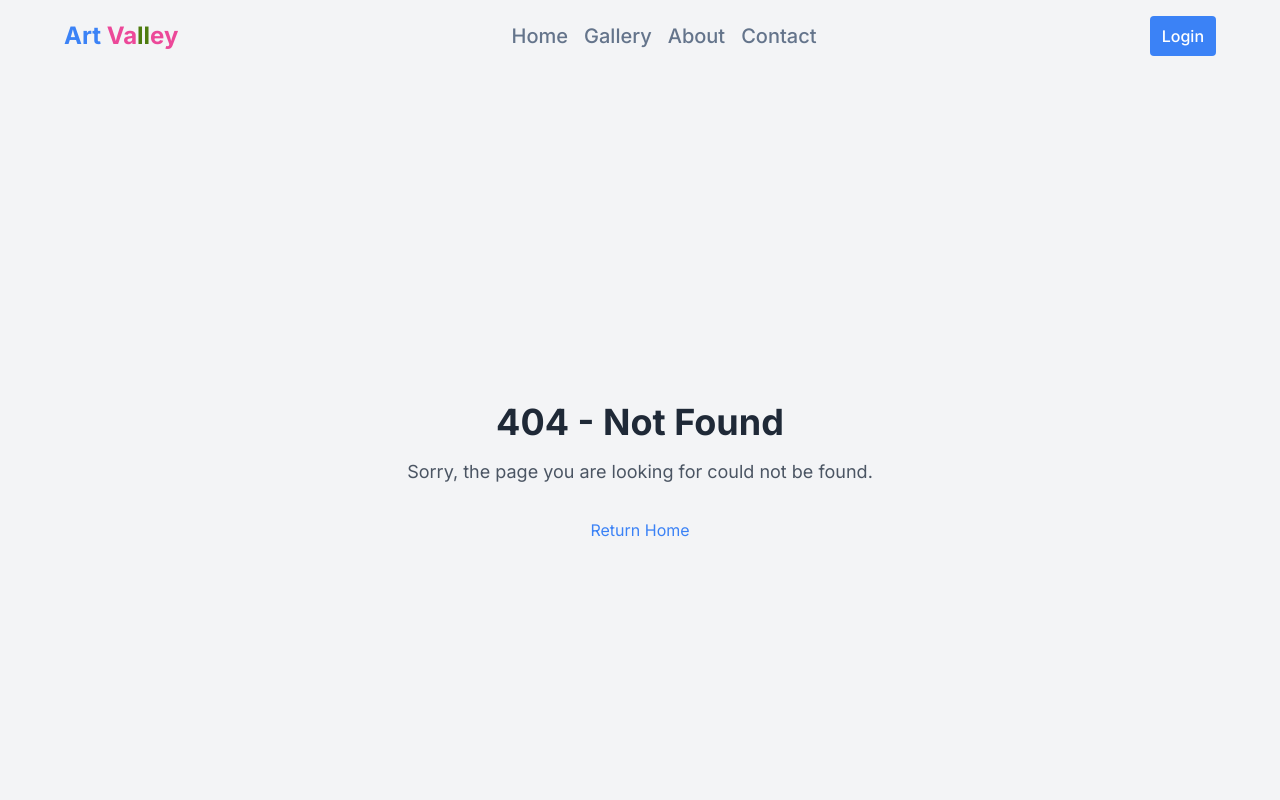
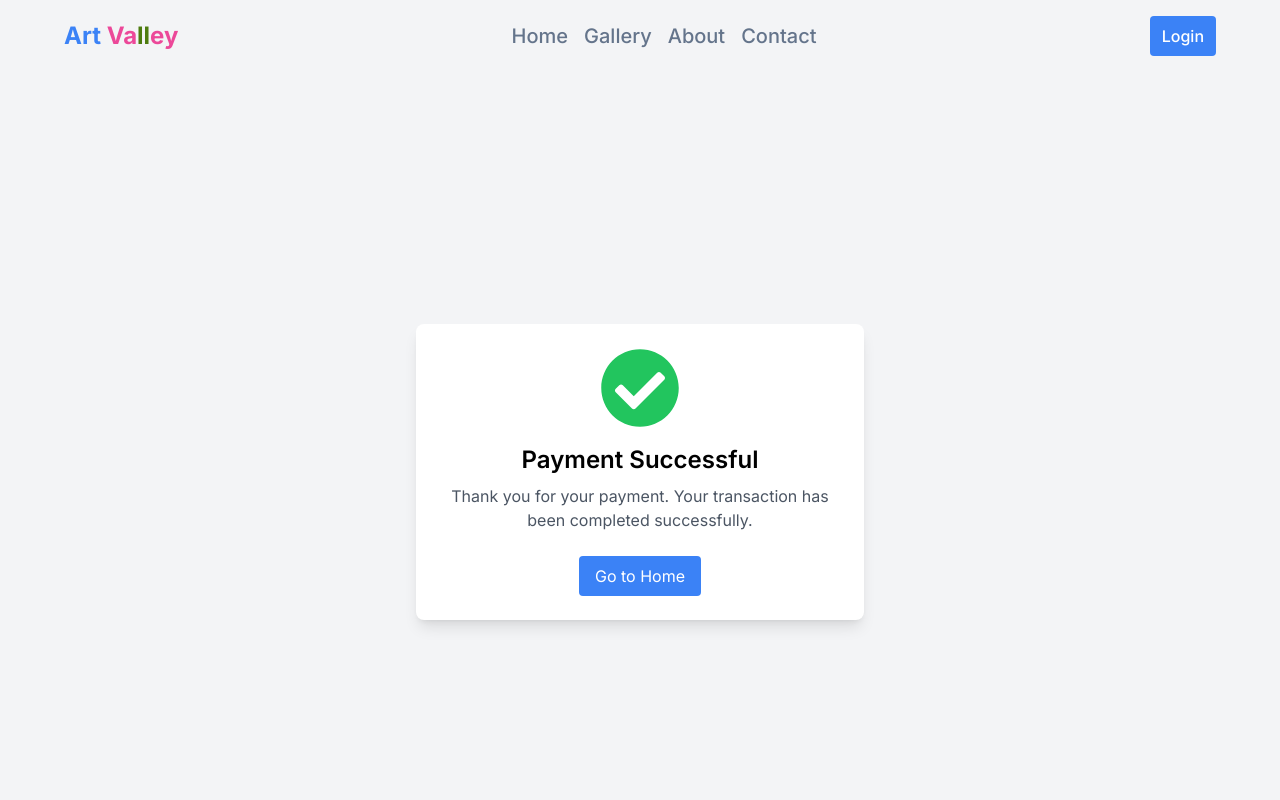
Before and after one commit to sujoncoder/ArtValley-Frontend, a Next.js app: page /success in a window 1280 px wide. Before the commit this address had no page. Shown: the top 800 px of the page. Built offline with nearby package versions, Linux system fonts and the light colour scheme.

Commit message:
project lmost done

```diff
--- a/src/app/(pages)/cart/page.js
+++ b/src/app/(pages)/carts/page.js
@@ -2,6 +2,7 @@
 
 import RemoveItemBtn from "@/components/cart/RemoveItemBtn";
 import { useCart } from "@/context/CartContext";
+import Link from "next/link";
 import { useEffect, useState } from "react";
 import { AiOutlineCheck, AiOutlineShoppingCart } from "react-icons/ai";
 
@@ -86,9 +87,12 @@ const CartStore = () => {
                   ${totalPrice.toFixed(2)}
                 </p>
               </div>
-              <button className="bg-green-500 text-white px-6 py-2 rounded-lg hover:bg-green-600 transition duration-200 flex items-center">
+              <Link
+                href="/payment"
+                className="bg-green-500 text-white px-6 py-2 rounded-lg hover:bg-green-600 transition duration-200 flex items-center"
+              >
                 <AiOutlineCheck className="text-2xl mr-2" /> Checkout
-              </button>
+              </Link>
             </div>
           </div>
         </>
--- a/src/app/(pages)/payment/page.js
+++ b/src/app/(pages)/payment/page.js
@@ -1,6 +1,7 @@
 import Image from "next/image";
+import Link from "next/link";
 
-const CardForm = () => {
+const Payment = () => {
   return (
     <div className="flex items-center justify-center min-h-screen bg-gray-100">
       <div className="bg-white p-8 rounded-lg shadow-lg w-full max-w-md">
@@ -52,12 +53,13 @@ const CardForm = () => {
             />
           </div>
           <div className="flex space-x-4">
-            <button
+            <Link
+              href="/success"
               type="submit"
               className="bg-blue-500 text-white px-4 py-2 rounded hover:bg-blue-600 transition"
             >
               Add Card
-            </button>
+            </Link>
             <button
               type="button"
               className="bg-gray-200 text-gray-700 px-4 py-2 rounded hover:bg-gray-300 transition"
@@ -71,4 +73,4 @@ const CardForm = () => {
   );
 };
 
-export default CardForm;
+export default Payment;
--- /dev/null
+++ b/src/app/(pages)/success/page.js
@@ -0,0 +1,26 @@
+"use client";
+
+import { FaCheckCircle } from "react-icons/fa";
+
+const PaymentSuccess = () => {
+  return (
+    <div className="min-h-screen flex items-center justify-center bg-gray-100">
+      <div className="bg-white p-6 rounded-lg shadow-lg max-w-md text-center">
+        <FaCheckCircle className="h-20 w-20 text-green-500 mx-auto" />
+        <h1 className="text-2xl font-semibold mt-4">Payment Successful</h1>
+        <p className="mt-2 text-gray-600">
+          Thank you for your payment. Your transaction has been completed
+          successfully.
+        </p>
+        <button
+          onClick={() => (window.location.href = "/")}
+          className="mt-6 bg-blue-500 text-white py-2 px-4 rounded hover:bg-blue-600"
+        >
+          Go to Home
+        </button>
+      </div>
+    </div>
+  );
+};
+
+export default PaymentSuccess;
--- a/src/components/cart/RemoveItemBtn.jsx
+++ b/src/components/cart/RemoveItemBtn.jsx
@@ -1,14 +1,23 @@
+import toast, { Toaster } from "react-hot-toast";
 import { AiOutlineDelete } from "react-icons/ai";
 
 const RemoveItemBtn = ({ item, removeFromCart }) => {
+  const handleItemRemove = () => {
+    removeFromCart(item.id);
+    toast.success("Product remove successfull!");
+  };
+
   return (
+    <>
+      <Toaster />
       <button
-      onClick={() => removeFromCart(item.id)}
+        onClick={handleItemRemove}
         className="flex items-center bg-red-500 text-white px-4 py-2 rounded-lg hover:bg-red-600 transition duration-300"
       >
         <AiOutlineDelete className="w-5 h-5" />
         <span className="hidden md:inline ml-2">Remove</span>
       </button>
+    </>
   );
 };
 
--- a/src/components/shared/AddToCartBtn.jsx
+++ b/src/components/shared/AddToCartBtn.jsx
@@ -1,21 +1,26 @@
 "use client";
 
 import { useCart } from "@/context/CartContext";
+import toast, { Toaster } from "react-hot-toast";
 
 const AddToCartBtn = ({ item }) => {
   const { addToCart } = useCart();
 
   const handleAddToCart = () => {
     addToCart(item);
+    toast.success("Product add successfull!");
   };
 
   return (
+    <>
+      <Toaster />
       <button
         onClick={handleAddToCart}
         className="bg-blue-500 px-4 py-2 mb-4 rounded text-white active:bg-blue-600 duration-200"
       >
         Add to Cart
       </button>
+    </>
   );
 };
 
```
Lines whose indentation alone changed are shown as unchanged.
